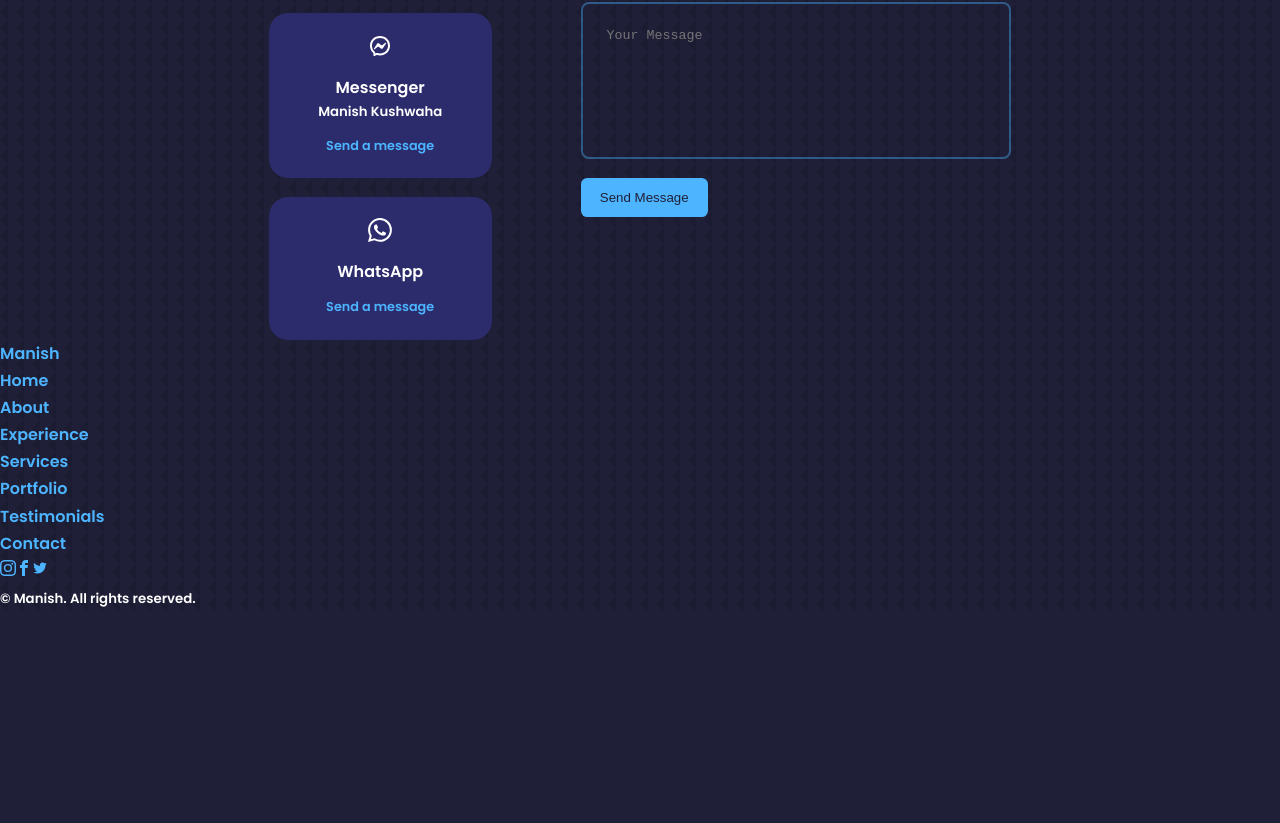
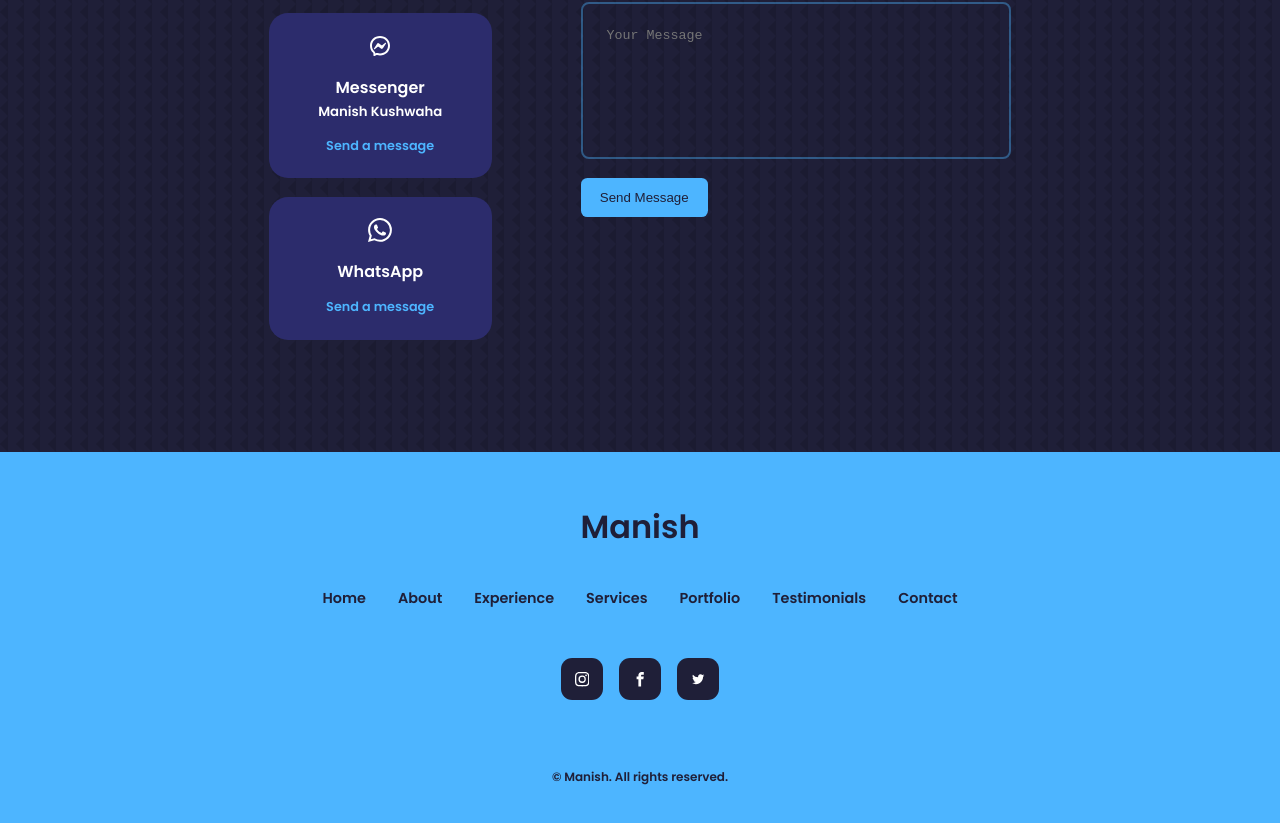
Before and after one commit to manish257/portfolio, a React (Create React App) app: page / in a window 1280 px wide. Shown: the part 5004-5827 px from the top of the page. Before the commit the page ends 5615 px from the top, so only its background shows below. Built offline with nearby package versions, Linux system fonts and the light colour scheme.

Commit message:
footer styling

```diff
--- a/src/components/Footer/Footer.css
+++ b/src/components/Footer/Footer.css
@@ -0,0 +1,69 @@
+footer {
+    background: var(--color-primary);
+    padding: 3rem 0;
+    text-align: center;
+    font-size: 0.9rem;
+    margin-top: 7rem;
+
+}
+
+footer a {
+    color: var(--color-bg);
+}
+
+.footer__logo {
+    font-size: 2rem;
+    font-weight: 500;
+    margin-bottom: 2rem;
+    display: inline-block;
+}
+
+.permalinks {
+    display: flex;
+    flex-wrap: wrap;
+    justify-content: center;
+    gap: 2rem;
+    margin: 0 auto 3rem;
+}
+
+
+.footer__socials {
+    display: flex;
+    justify-content: center;
+    gap: 1rem;
+    margin-bottom: 4rem;
+}
+
+.footer__socials a {
+    background: var(--color-bg);
+    color: var(--color-white);
+    padding: 0.8rem;
+    border-radius: 0.7rem;
+    display: flex;
+    border: 1px solid transparent;
+}
+
+.footer__socials a:hover {
+    background: transparent;
+    color: var(--color-bg);
+    border-color: var(--color-bg);
+}
+
+.footer__copyright {
+    margin-bottom: 4rem;
+    color: var(--color-bg);
+}
+
+/* media queries ( small devices ) */
+
+@media screen and (max-width: 600px) {
+    .permalinks {
+        flex-direction: column;
+        gap: 1.5rem;
+    }
+
+    .footer__socials {
+        margin-bottom: 2.6rem;
+    }
+
+}
```
Also changed, not shown: src/components/Footer/Footer.jsx (+40 -25 lines).
